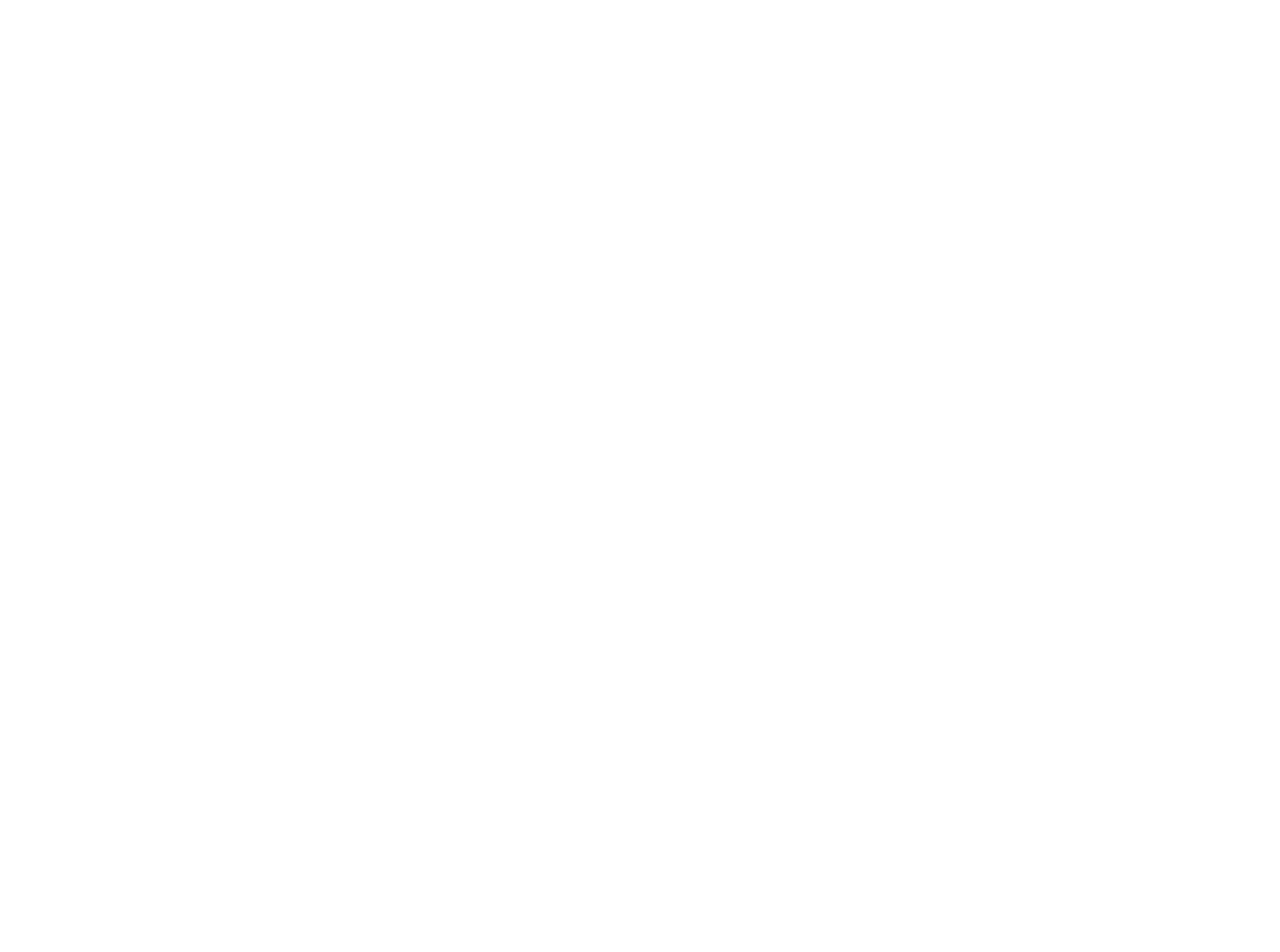
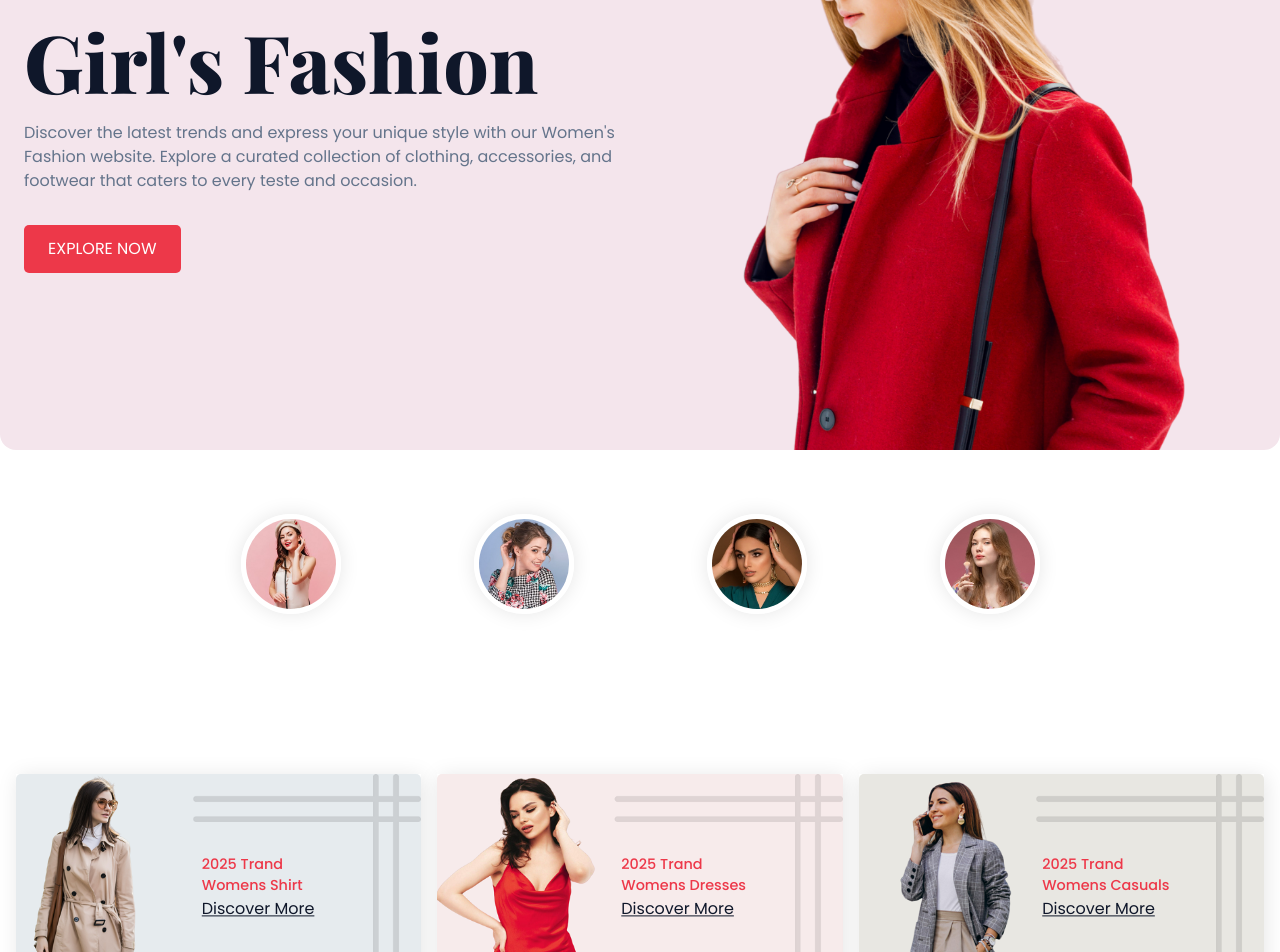
Before and after one commit to Bhaskar-Patel-26/react-e-commerce-client-server, a React (Vite) app: page / in a window 1280 px wide. Shown: the part 280-1232 px from the top of the page. Before the commit the page ends 800 px from the top, so only its background shows below. Built offline with nearby package versions, Linux system fonts and the light colour scheme.

Commit message:
Banner and Hero section home page is completed

```diff
--- /dev/null
+++ b/src/components/home/Banner.jsx
@@ -0,0 +1,26 @@
+import { Link } from "react-router-dom";
+import bannerImg from "../../assets/header.png"
+
+const Banner = () => {
+  return (
+    <div className="section__container header__container">
+      <div className="header__content z-30">
+        <h4 className="ussercase">Up To 20% Discount On</h4>
+        <h1>Girl's Fashion</h1>
+        <p>
+          Discover the latest trends and express your unique style with our
+          Women's Fashion website. Explore a curated collection of clothing,
+          accessories, and footwear that caters to every teste and occasion.
+        </p>
+        <button className="btn">
+          <Link to="/shop">EXPLORE NOW</Link>
+        </button>
+      </div>
+      <div className="header__image">
+        <img src={bannerImg} alt="Girl Fashion" />
+      </div>
+    </div>
+  );
+};
+
+export default Banner;
--- /dev/null
+++ b/src/components/home/Categories.jsx
@@ -0,0 +1,26 @@
+import { Link } from "react-router-dom";
+
+import category1 from "../../assets/category-1.jpg";
+import category2 from "../../assets/category-2.jpg";
+import category3 from "../../assets/category-3.jpg";
+import category4 from "../../assets/category-4.jpg";
+
+const Categories = () => {
+  const categories = [
+    { name: "Accessories", path: "accessories", image: category1 },
+    { name: "Dress Collection", path: "dress", image: category2 },
+    { name: "Jewellery", path: "jewellery", image: category3 },
+    { name: "Cosmetics", path: "cosmetics", image: category4 },
+  ];
+  return (
+    <div className="product__grid">
+      {categories.map((category) => (
+        <Link key={category.path} to={`/categories/${category.path}`} className="categories__card" >
+          <img src={category.image} alt={category.name} />
+        </Link>
+      ))}
+    </div>
+  );
+};
+
+export default Categories;
--- /dev/null
+++ b/src/components/home/HeroSection.jsx
@@ -0,0 +1,30 @@
+import card1 from "../../assets/card-1.png"
+import card2 from "../../assets/card-2.png"
+import card3 from "../../assets/card-3.png"
+
+const HeroSection = () => {
+
+    const cards = [
+        {id: 1, Image: card1, trend: '2025 Trand', title: 'Womens Shirt'},
+        {id: 2, Image: card2, trend: '2025 Trand', title: 'Womens Dresses'},
+        {id: 3, Image: card3, trend: '2025 Trand', title: 'Womens Casuals'},
+    ]
+  return (
+    <section className="section__container hero__container">
+        {
+            cards.map((card)=> (
+                <div key={card.id} className="hero__card">
+                    <img src={card.Image} alt={card.title} />
+                    <div className="hero__content">
+                        <p>{card.trend}</p>
+                        <p>{card.title}</p>
+                        <a href="#">Discover More</a>
+                    </div>
+                </div>
+            ))
+        }
+    </section>
+  )
+}
+
+export default HeroSection
--- /dev/null
+++ b/src/pages/HomePage.jsx
@@ -0,0 +1,16 @@
+import React from "react";
+import Banner from "../components/home/Banner";
+import Categories from "../components/home/Categories";
+import HeroSection from "../components/home/HeroSection";
+
+const HomePage = () => {
+  return (
+    <div>
+      <Banner />
+      <Categories />
+      <HeroSection />
+    </div>
+  );
+};
+
+export default HomePage;
--- a/src/routes/router.jsx
+++ b/src/routes/router.jsx
@@ -1,5 +1,6 @@
 import { createBrowserRouter } from "react-router-dom";
 import App from "../App";
+import HomePage from "../pages/HomePage";
 
 const router = createBrowserRouter([
   {
@@ -7,7 +8,7 @@
     children: [
       {
         path: "/",
-        element: <div>Home Page</div>,
+        element: <HomePage />,
       },
       {
         path: "/shop",
```
